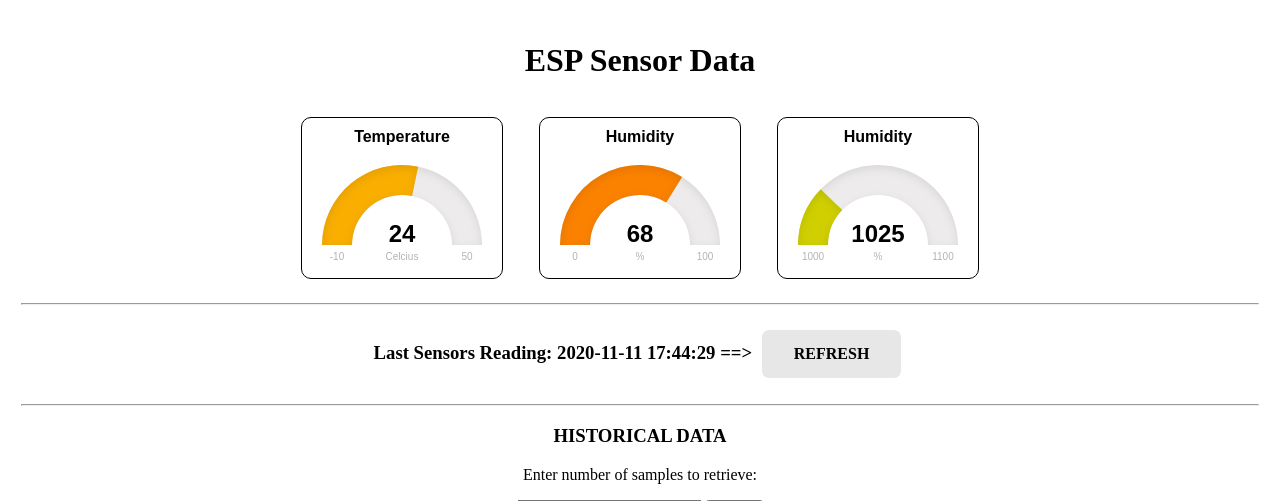
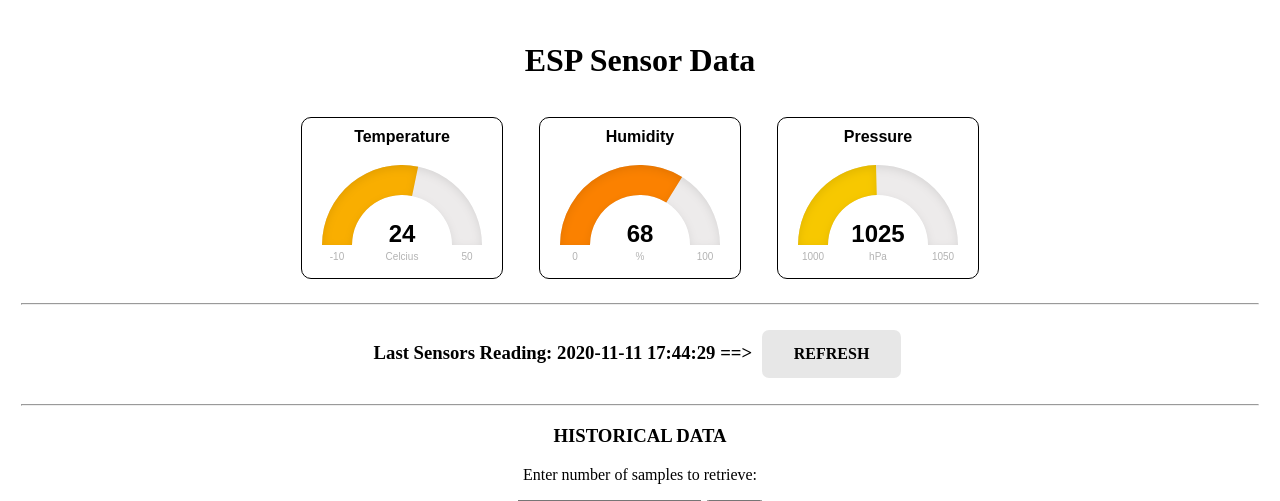
Before and after one commit to JoeriRoijenga/IoT, a Flask app: page / in a window 1280 px wide. Shown: the top 501 px of the page. Run offline with Flask 2, Linux system fonts and the light colour scheme; data comes from the database, SQL or seed files in the repository.

Commit message:
added hPa

```diff
--- a/WebServer/run.py
+++ b/WebServer/run.py
@@ -101,7 +101,7 @@ def my_form_post():
 	  'time'		: time,
       'temp'		: temp,
       'hum'			: hum,
-      'press'			: press,
+      'press'		: press,
       'numSamples'	: numSamples
 	}
 
--- a/WebServer/templates/index.html
+++ b/WebServer/templates/index.html
@@ -66,9 +66,9 @@
 			valueFontColor: "black",
 			titleFontColor: "black",
 			min: 1000,
-			max: 1100,
-			title: "Humidity",
-			label: "%"
+			max: 1050,
+			title: "Pressure",
+			label: "hPa"
 		});
 
 	});
```
